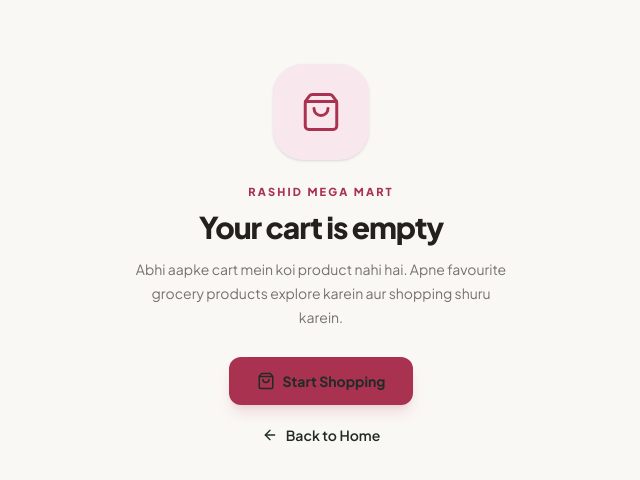
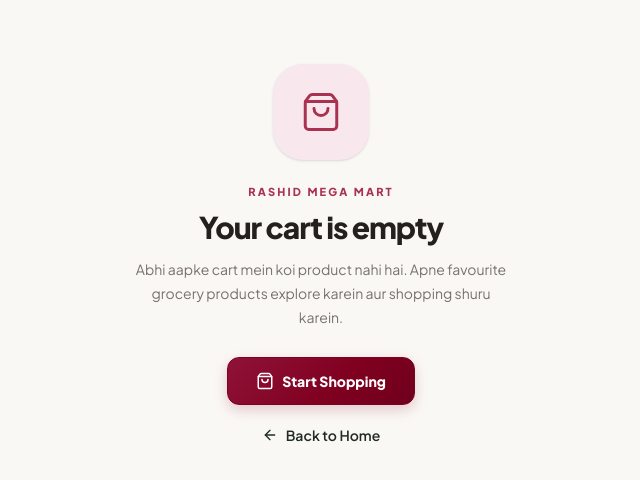
Before and after one commit to NoorTechnologies/rashidmegamartv0.1, a Next.js app: page /cart in a window 1280 px wide. Shown: the top 480 px of the page, without its empty margins (319-959 px from the left). Built offline with nearby package versions, Linux system fonts and the light colour scheme.

Commit message:
Apply shared premium buttons to cart

```diff
--- a/src/app/cart/page.tsx
+++ b/src/app/cart/page.tsx
@@ -153,7 +153,7 @@ Thank you!`;
 
           <Link
             href="/shop"
-            className="mt-7 inline-flex min-h-12 items-center justify-center gap-2 rounded-xl bg-[#A83250] px-7 py-3 text-sm font-bold text-white shadow-lg shadow-[#A83250]/15 transition hover:bg-[#87263F] active:scale-[0.98]"
+            className="rmm-btn-primary mt-7 inline-flex min-h-12 items-center justify-center gap-2 rounded-xl px-7 py-3 text-sm font-bold"
           >
             <ShoppingBag size={18} />
             Start Shopping
@@ -195,7 +195,7 @@ Thank you!`;
 
           <Link
             href="/shop"
-            className="inline-flex min-h-10 w-fit items-center justify-center gap-2 rounded-xl border border-[#E9E3DC] bg-white px-4 py-2 text-xs font-bold text-[#A83250] shadow-sm transition hover:border-[#A83250] hover:bg-[#FDF8FA] sm:min-h-11 sm:text-sm"
+            className="rmm-btn-secondary inline-flex min-h-10 w-fit items-center justify-center gap-2 rounded-xl px-4 py-2 text-xs font-bold sm:min-h-11 sm:text-sm"
           >
             <ArrowLeft size={15} />
             Continue Shopping
```
